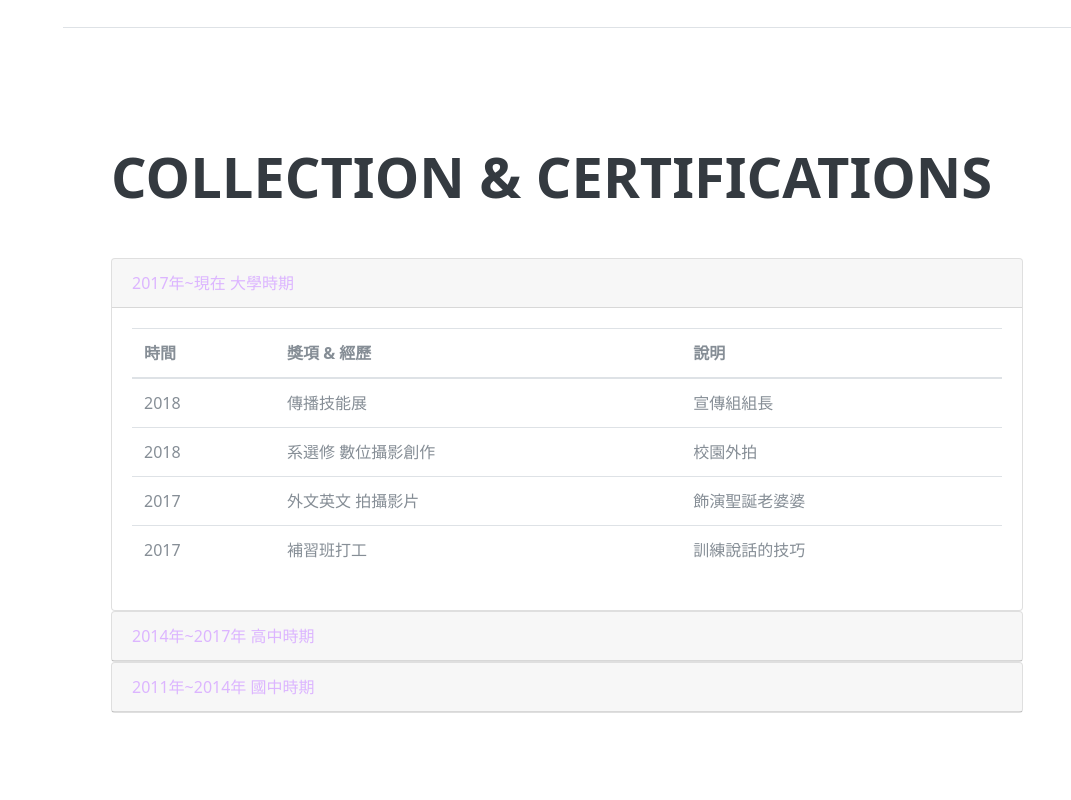
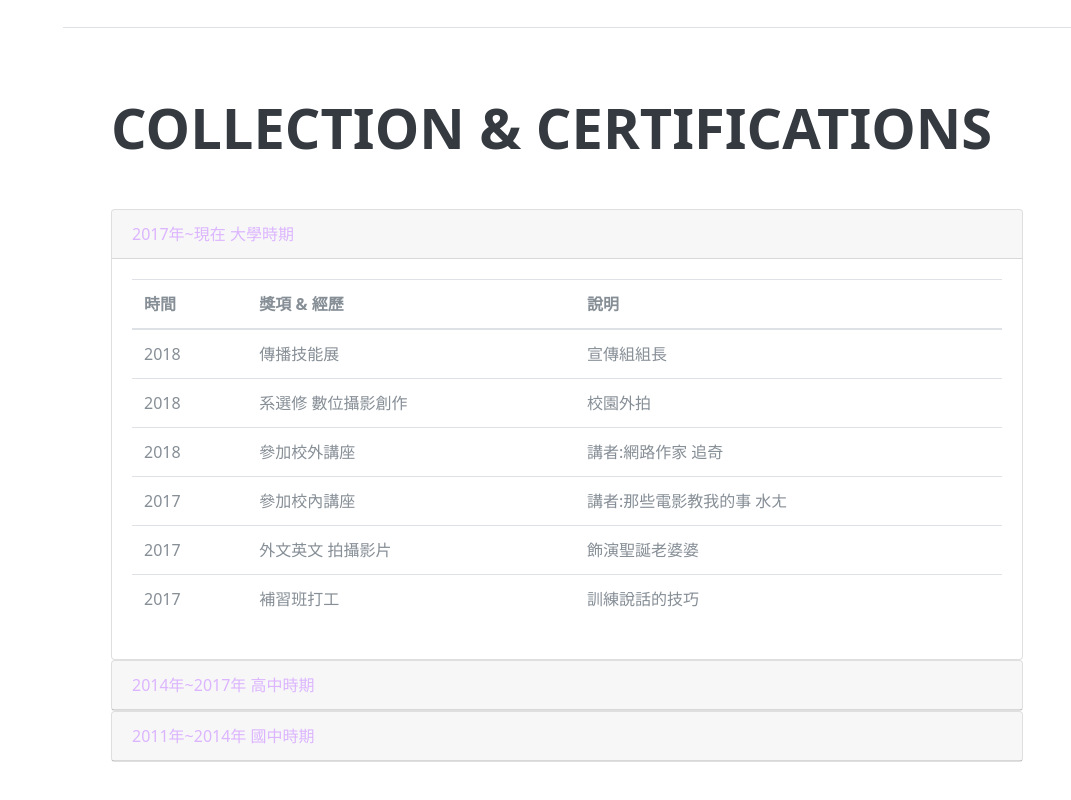
Before and after one commit to forever0228/forever0228.github.io, a website: page index.html in a window 1280 px wide. Shown: the part 4134-4934 px from the top of the page, without its empty margins (209-1280 px from the left). Drawn offline with nearby package versions, Linux system fonts and the light colour scheme; a web font is replaced by a local one.

Commit message:
Add files via upload

```diff
--- a/index.html
+++ b/index.html
@@ -266,6 +266,16 @@
 						<td>校園外拍</td>
 					  </tr>
 					  <tr>
+						<td>2018</td>
+						<td>參加校外講座</td>
+						<td>講者:網路作家 追奇</td>
+					  </tr>
+					  <tr>
+						<td>2017</td>
+						<td>參加校內講座 </td>
+						<td>講者:那些電影教我的事 水ㄤ</td>
+					  </tr>
+					  <tr>
 						<td>2017</td>
 						<td>外文英文 拍攝影片</td>
 						<td>飾演聖誕老婆婆</td>
```
